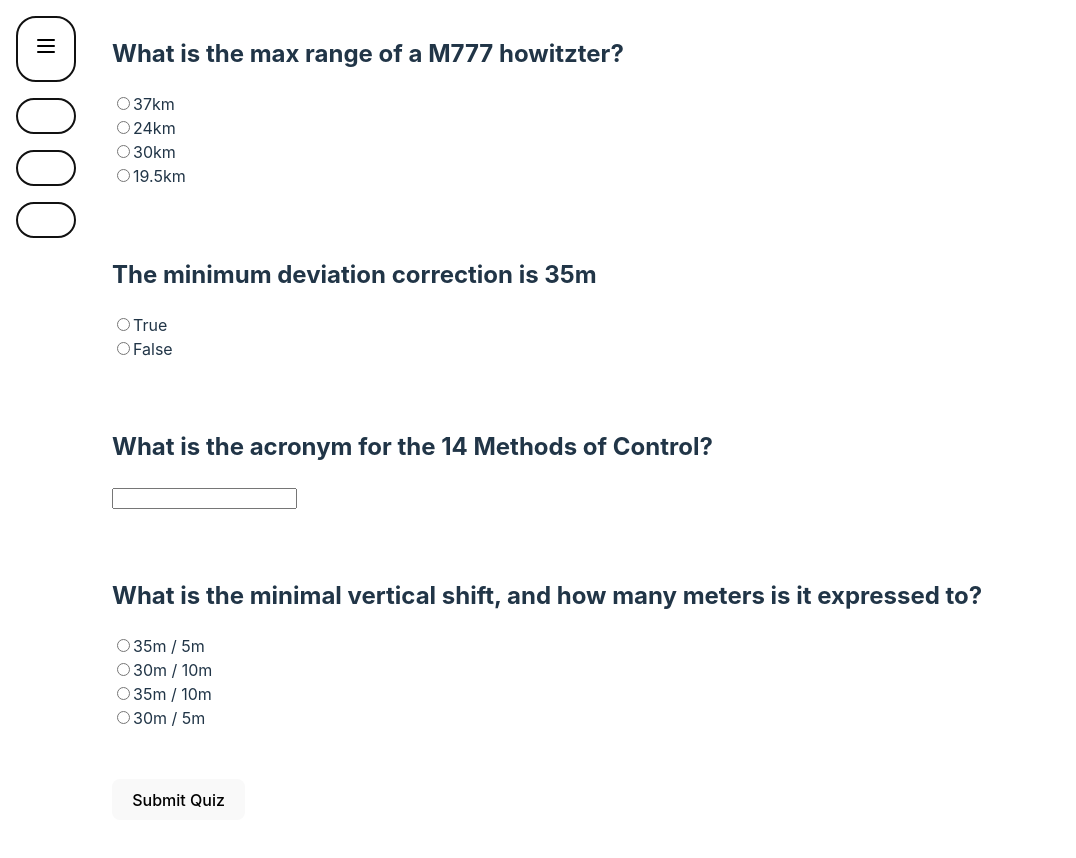
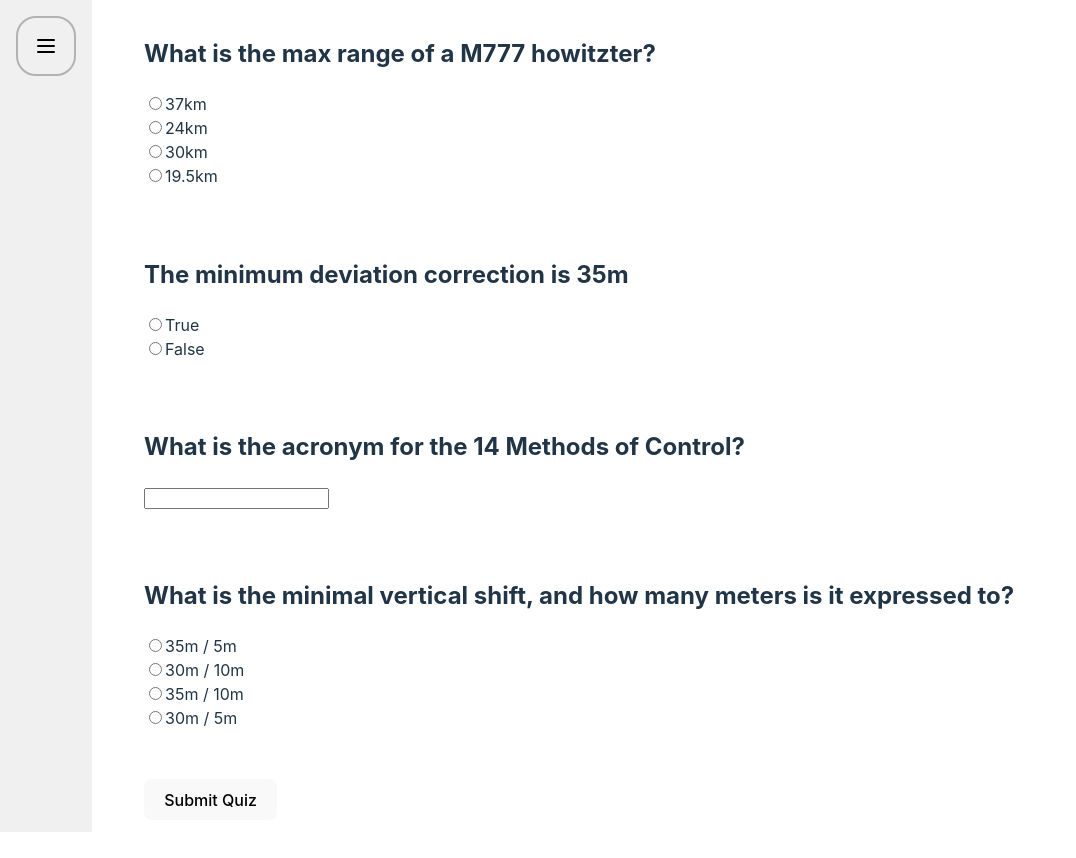
Before and after one commit to DanielPoprawski/quiz-app, a React (Vite) app: page / in a window 1280 px wide. Shown: the whole page, without its empty margins (0-1076 px from the left). Built offline with nearby package versions, Linux system fonts and the light colour scheme.

Commit message:
Fixed some css

```diff
--- a/src/Sidebar.jsx
+++ b/src/Sidebar.jsx
@@ -3,46 +3,35 @@
 export default function Sidebar() {
         const size = "24px";
         const [hidden, setHidden] = useState(true);
+        const [style, setStyle] = useState({ display: "none" });
 
         function toggleHidden() {
                 setHidden(!hidden);
+                if (hidden) {
+                        setStyle({ display: "block" });
+                } else {
+                        setStyle({ display: "none" });
+                }
         }
 
         return (
                 <div className="sidebar">
-                        <a href="#menu">
-                                <img
-                                        src="../src/assets/icons/menu-svgrepo-com.svg"
-                                        width={size}
-                                        height={size}
-                                        onClick={toggleHidden}
-                                />
+                        <a href="#menu" onClick={toggleHidden}>
+                                <img src="../src/assets/icons/menu-svgrepo-com.svg" width={size} height={size} />
+                        </a>
+                        <a href="#home" style={style}>
+                                <img src="../src/assets/icons/home-svgrepo-com.svg" width={size} height={size} />
                         </a>
 
-                        <a href="#home">
-                                <img
-                                        src="../src/assets/icons/home-svgrepo-com.svg"
-                                        width={size}
-                                        height={size}
-                                        hidden={hidden}
-                                />
+                        <a href="#settings" style={style}>
+                                <img src="../src/assets/icons/gear-svgrepo-com.svg" width={size} height={size} />
                         </a>
 
-                        <a href="#settings">
-                                <img
-                                        src="../src/assets/icons/gear-svgrepo-com.svg"
-                                        width={size}
-                                        height={size}
-                                        hidden={hidden}
-                                />
-                        </a>
-
-                        <a href="#learn">
+                        <a href="#learn" style={style}>
                                 <img
                                         src="../src/assets/icons/chevron-right-svgrepo-com.svg"
                                         width={size}
                                         height={size}
-                                        hidden={hidden}
                                 />
                         </a>
                 </div>
--- a/src/index.css
+++ b/src/index.css
@@ -109,7 +109,7 @@
 
 div.content {
         margin-left: 6rem;
-        padding: 1rem;
+        padding: 1rem 1rem 1rem 3rem;
 }
 
 .sidebar {
@@ -118,6 +118,12 @@
         margin: 0px;
         padding: 1rem;
         height: 100%;
+        background-color: #f0f0f0;
+}
+
+.sidebar :hover {
+        background-color: #d8d8d8;
+        transition: background-color 1s;
 }
 
 .sidebar a {
@@ -126,6 +132,7 @@
         display: block;
         border-style: solid;
         border-width: 0.15rem;
-        border-color: #111111;
+        border-color: #b2b2b2;
         border-radius: 20px;
+        line-height: 0rem;
 }
```
